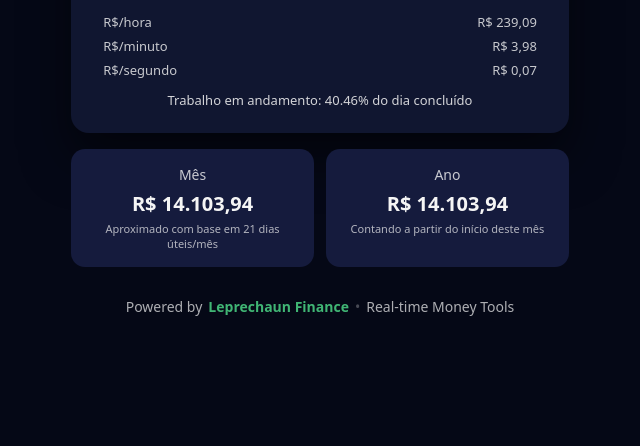
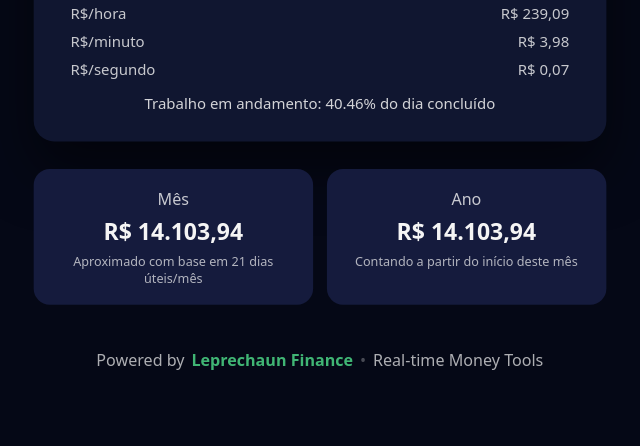
Before and after one commit to antonioscript/LeprechaunPayClock, a plain HTML site: page code/index.html in a window 1280 px wide. Shown: the part 354-800 px from the top of the page, without its empty margins (320-960 px from the left). Drawn offline with Linux system fonts and the light colour scheme.

Commit message:
feat: new maximize

```diff
--- a/code/styles.css
+++ b/code/styles.css
@@ -32,12 +32,21 @@ body {
   justify-content: center;
 }
 
-.container {
+/* .container {
   display: flex;
   flex-direction: column;
   gap: 16px;
   padding: 24px;
+} */
+
+.container {
+  display: flex;
+  flex-direction: column;
+  gap: 24px;              /* mais espaço entre os blocos */
+  padding: 32px;         /* mais respiro interno */
+  transform: scale(1.15);/* <<< AQUI aumenta tudo */
 }
+
 
 .main-card {
   padding: 24px 32px;
```
